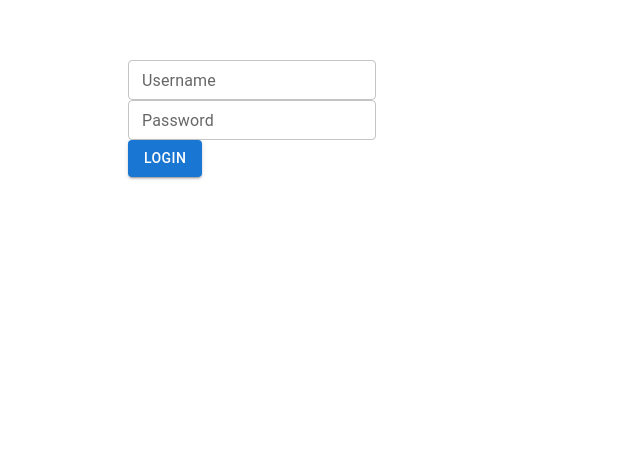
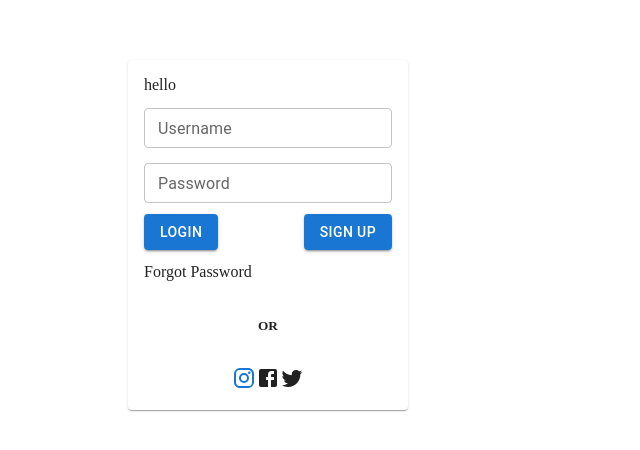
Before and after one commit to barasami/Login-Page, a React (Create React App) app: page / in a window 1280 px wide. Shown: the part 260-710 px from the top of the page, without its empty margins (0-640 px from the left). Built offline with nearby package versions, Linux system fonts and the light colour scheme.

Commit message:
modified pages

```diff
--- a/src/Loginpg/Login.css
+++ b/src/Loginpg/Login.css
@@ -3,3 +3,36 @@
     margin: 0px;
     box-sizing: border-box;
 }
+.title{
+    display: flex;
+    align-items: center;
+    justify-content: center;
+    margin-bottom: 2em;
+}
+.username{
+    margin-top:.9em;
+
+}
+.card{
+    padding: 1em;
+}
+.password{
+    margin-top: .9em;
+
+}
+.btn{
+    margin-top: .7em;
+    display: flex;
+    justify-content: space-between;
+}
+.f_password{
+    margin-top: .8em;
+}
+.icon{
+    display: flex;
+    justify-content:center;
+    align-items: center;
+}
+.option_two{
+    margin-top: 2.3em;
+}
--- a/src/Loginpg/Login.js
+++ b/src/Loginpg/Login.js
@@ -2,18 +2,25 @@ import React from 'react'
 import './Login.css'
 import TextField from '@mui/material/TextField';
 import Button from '@mui/material/Button';
+import FacebookIcon from '@mui/icons-material/Facebook';
+import InstagramIcon from '@mui/icons-material/Instagram';
+import TwitterIcon from '@mui/icons-material/Twitter';
+import { Card } from '@mui/material';
 
 function Login() {
   return (
-    <div>
+    <Card className='card'>
         <div>
+            <div>hello</div>
+        </div>
+        <div className='username'>
             <TextField
             label="Username"
             id="outlined-size-small"
             size="small"
             />
         </div>
-        <div>
+        <div className='password'>
             <TextField
             label="Password"
             id="outlined-size-small"
@@ -21,13 +28,40 @@ function Login() {
             type='password'
             />
         </div>
-       <div>
-            <Button variant="contained" color="primary">
-                Login
-            </Button>
+       <div className='btn'>
+            <div>
+                <Button variant="contained" color="primary">
+                    Login
+                </Button>
+            </div>
+            <div>
+                <Button variant="contained" color="primary">
+                    Sign Up
+                </Button>
+            </div>
+       </div>
+       <div className='f_password'>
+         <p>Forgot Password</p>
+       </div>
+       <div className='option_two'>
+            <div className='title'>
+                <h5>OR</h5>
+            </div>
+            <div className='icon'>
+                <div>
+                    <InstagramIcon color='primary'/>
+                </div>
+                <div>
+                    <FacebookIcon/>
+                </div>
+                <div>
+                    <TwitterIcon/>
+                </div>
+
+            </div>
        </div>
 
-    </div>
+    </Card>
   )
 }
 
```
